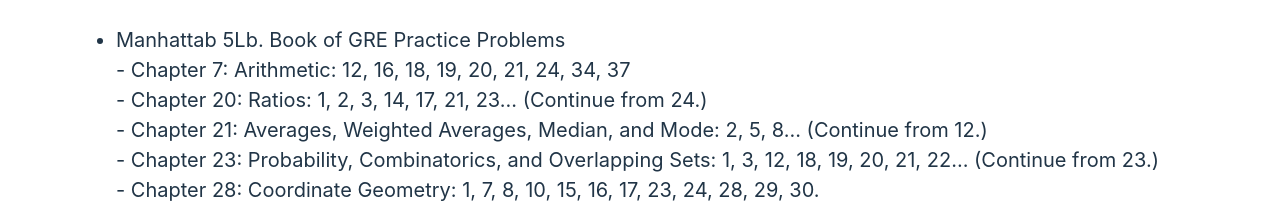
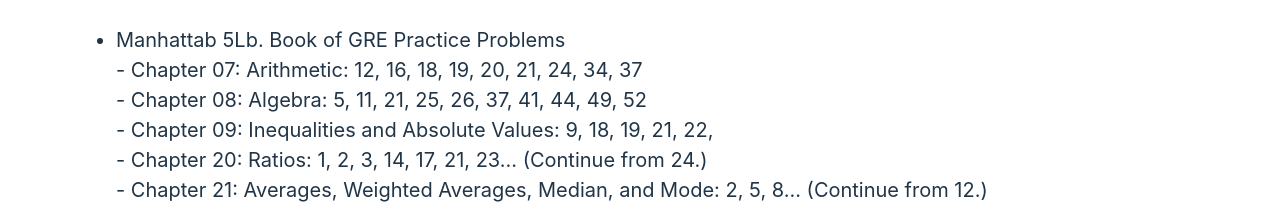
Before and after one commit to LetsTrie/gre-qbank, a React (Vite) app: page /notes in a window 1280 px wide. Shown: the part 6766-6970 px from the top of the page. Built offline with nearby package versions, Linux system fonts and the light colour scheme; a web font is replaced by a local one.

Commit message:
Chapter 09

```diff
--- a/src/layouts/notes/data.ts
+++ b/src/layouts/notes/data.ts
@@ -547,7 +547,9 @@
       {
         latexCodes: formatLatexCode(
           "Manhattab 5Lb. Book of GRE Practice Problems\n",
-          "- Chapter 7: Arithmetic: 12, 16, 18, 19, 20, 21, 24, 34, 37\n",
+          "- Chapter 07: Arithmetic: 12, 16, 18, 19, 20, 21, 24, 34, 37\n",
+          "- Chapter 08: Algebra: 5, 11, 21, 25, 26, 37, 41, 44, 49, 52\n",
+          "- Chapter 09: Inequalities and Absolute Values: 9, 18, 19, 21, 22, \n",
           "- Chapter 20: Ratios: 1, 2, 3, 14, 17, 21, 23... (Continue from 24.)\n",
           "- Chapter 21: Averages, Weighted Averages, Median, and Mode: 2, 5, 8... (Continue from 12.)\n",
           "- Chapter 23: Probability, Combinatorics, and Overlapping Sets: 1, 3, 12, 18, 19, 20, 21, 22... (Continue from 23.)\n",
```
